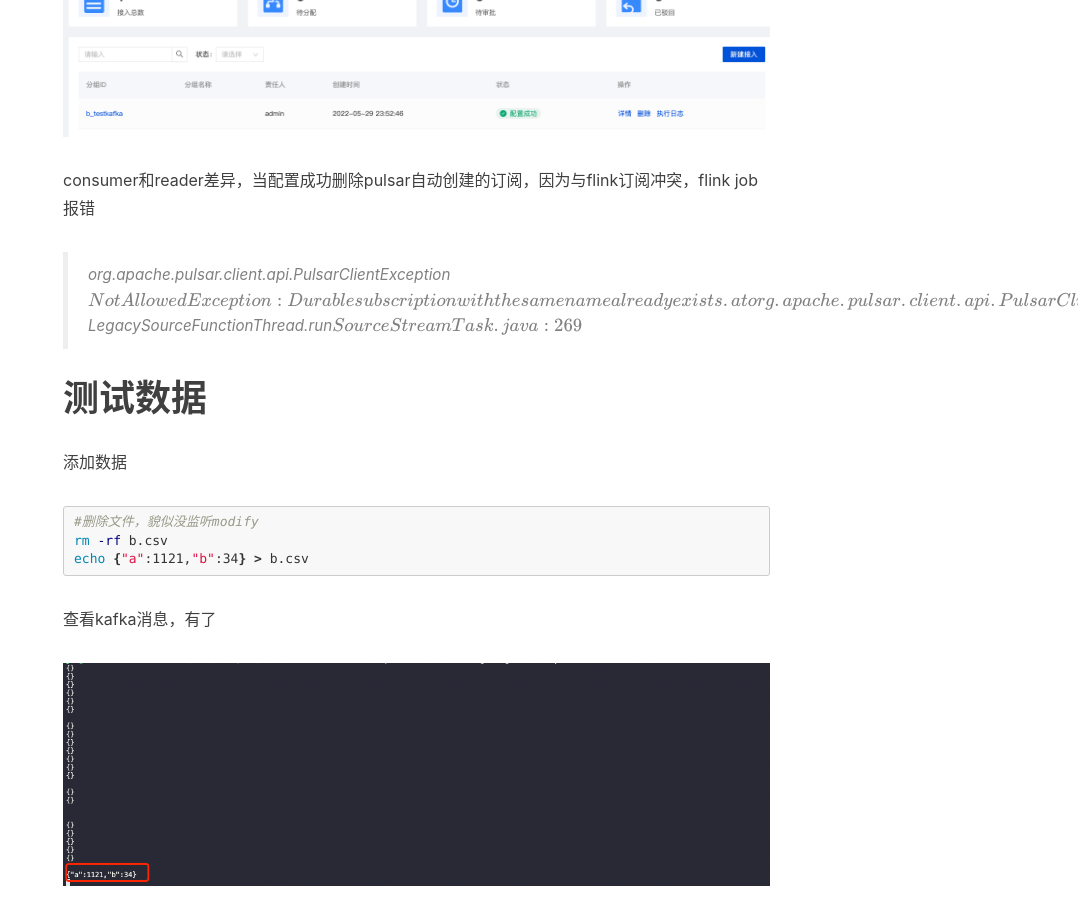
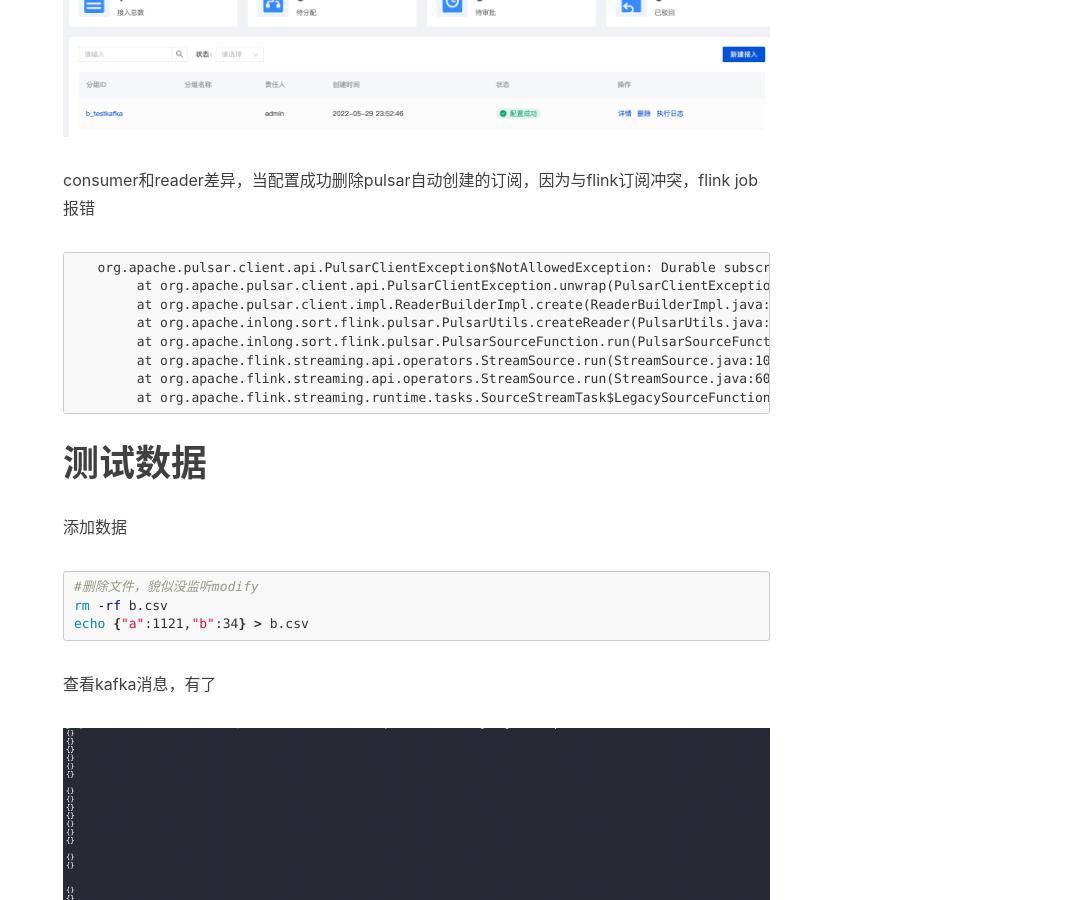
Before and after one commit to ChPi/ChPi.github.io, a Jekyll site: the page built from _posts/2022-05-16-inlong采集csv文件.markdown, in a window 1280 px wide and 900 px high, scrolled down 2979 px. Shown: the whole window, without its empty margins (202-1280 px from the left). Built offline with Jekyll 4.4.1, drawn with Linux system fonts in a browser that asks for light colours; nearby versions of some CDN libraries; formulas are drawn with MathJax 3; comment, search, counter and statistics services are not loaded.

````diff
--- a/_posts/2022-05-16-inlong采集csv文件.markdown
+++ b/_posts/2022-05-16-inlong采集csv文件.markdown
@@ -42,14 +42,16 @@ tags:
 
 consumer和reader差异，当配置成功删除pulsar自动创建的订阅，因为与flink订阅冲突，flink job报错
 
->   org.apache.pulsar.client.api.PulsarClientException$NotAllowedException: Durable subscription with the same name already exists.
->   	at org.apache.pulsar.client.api.PulsarClientException.unwrap(PulsarClientException.java:1001)
->   	at org.apache.pulsar.client.impl.ReaderBuilderImpl.create(ReaderBuilderImpl.java:78)
->   	at org.apache.inlong.sort.flink.pulsar.PulsarUtils.createReader(PulsarUtils.java:123)
->   	at org.apache.inlong.sort.flink.pulsar.PulsarSourceFunction.run(PulsarSourceFunction.java:291)
->   	at org.apache.flink.streaming.api.operators.StreamSource.run(StreamSource.java:104)
->   	at org.apache.flink.streaming.api.operators.StreamSource.run(StreamSource.java:60)
->   	at org.apache.flink.streaming.runtime.tasks.SourceStreamTask$LegacySourceFunctionThread.run(SourceStreamTask.java:269)
+```
+   org.apache.pulsar.client.api.PulsarClientException$NotAllowedException: Durable subscription with the same name already exists.
+   	at org.apache.pulsar.client.api.PulsarClientException.unwrap(PulsarClientException.java:1001)
+   	at org.apache.pulsar.client.impl.ReaderBuilderImpl.create(ReaderBuilderImpl.java:78)
+   	at org.apache.inlong.sort.flink.pulsar.PulsarUtils.createReader(PulsarUtils.java:123)
+   	at org.apache.inlong.sort.flink.pulsar.PulsarSourceFunction.run(PulsarSourceFunction.java:291)
+   	at org.apache.flink.streaming.api.operators.StreamSource.run(StreamSource.java:104)
+   	at org.apache.flink.streaming.api.operators.StreamSource.run(StreamSource.java:60)
+   	at org.apache.flink.streaming.runtime.tasks.SourceStreamTask$LegacySourceFunctionThread.run(SourceStreamTask.java:269)
+```
 
 # 测试数据
 
````
